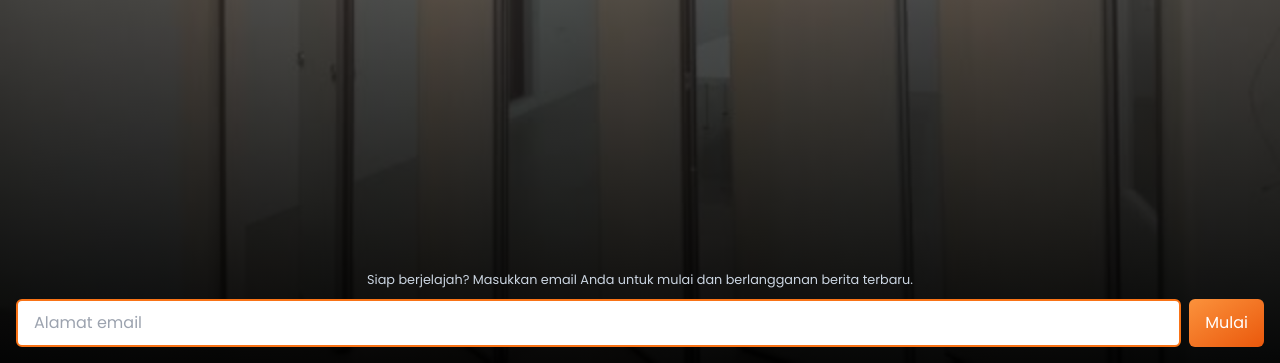
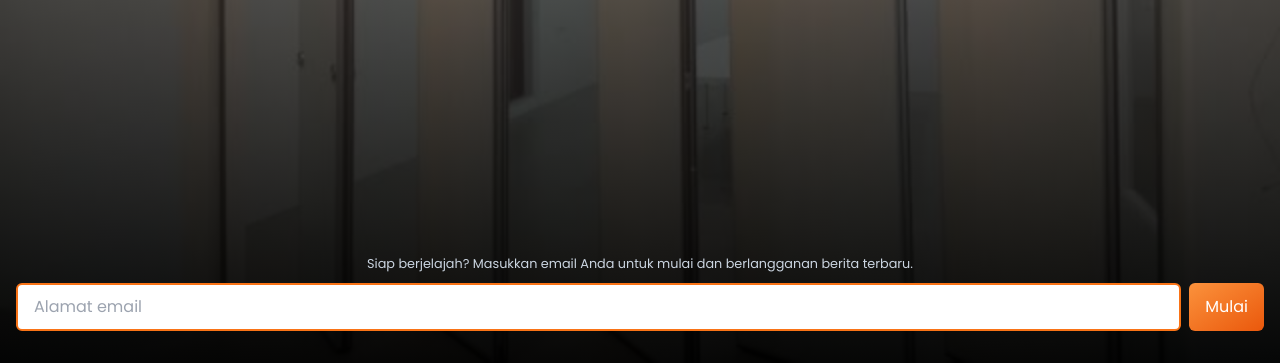
Before and after one commit to dediindrawan/landing-page, a website: page index.html in a window 1280 px wide. Shown: the part 437-800 px from the top of the page. Drawn offline with Linux system fonts and the light colour scheme; files whose address does not match are found by name.

Commit message:
first commit

```diff
--- a/index.html
+++ b/index.html
@@ -11,7 +11,7 @@
 
 <body>
     <div class="container">
-        <header class="min-h-screen py-4 px-4 flex flex-col justify-between">
+        <header class="min-h-screen pt-4 pb-8 px-4 flex flex-col justify-between">
             <div class="top-header h-14 flex justify-between items-center relative z-10">
                 <div class="brand w-28">
                     <img src="public/asset/brand.png" alt="brand" class="w-full object-cover">
--- a/src/css/input.css
+++ b/src/css/input.css
@@ -6,11 +6,10 @@
 @layer base {
   body {
     font-family: 'Poppins', sans-serif;
-    /* background-image: linear-gradient(to bottom right, #3c3b3d, #776c5b, #000000); */
   }
 
   header {
-    background-image: url('/public/asset/image-1.jpeg');
+    background-image: url('public/asset/image-1.jpeg');
     background-size: cover;
     background-position: center;
     position: relative;
@@ -27,23 +26,6 @@
     background-image: linear-gradient(to bottom, rgba(143, 125, 115, 0.5), rgba(0, 0, 0, 0.95));
   }
 
-  /* header {
-    position: relative;
-    background-image: url('https://images.unsplash.com/photo-1603430416744-a47cee46b0ae?ixlib=rb-4.0.3&ixid=M3wxMjA3fDB8MHxwaG90by1wYWdlfHx8fGVufDB8fHx8fA%3D%3D&auto=format&fit=crop&w=1596&q=80');
-    background-size: cover;
-    background-position: center;
-  }
-
-  header::before {
-    content: '';
-    display: block;
-    width: 100%;
-    height: 100%;
-    position: absolute;
-    left: 0;
-    background-image: linear-gradient(to bottom right, rgba(60, 59, 61, .8), rgba(0, 0, 0, .9));
-  } */
-
   input:focus {
     outline: none;
   }
```
Also changed, not shown: public/css/style.css.
